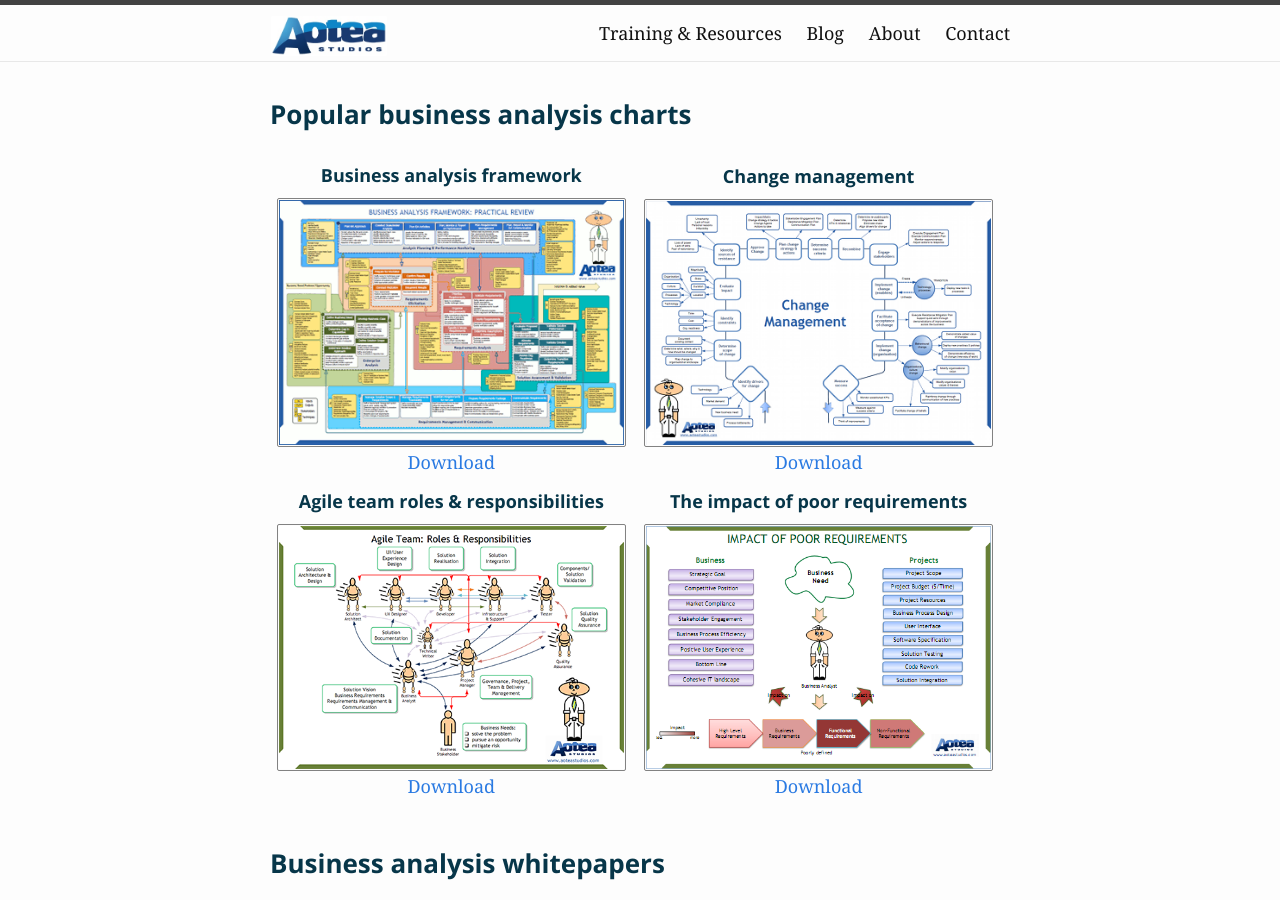
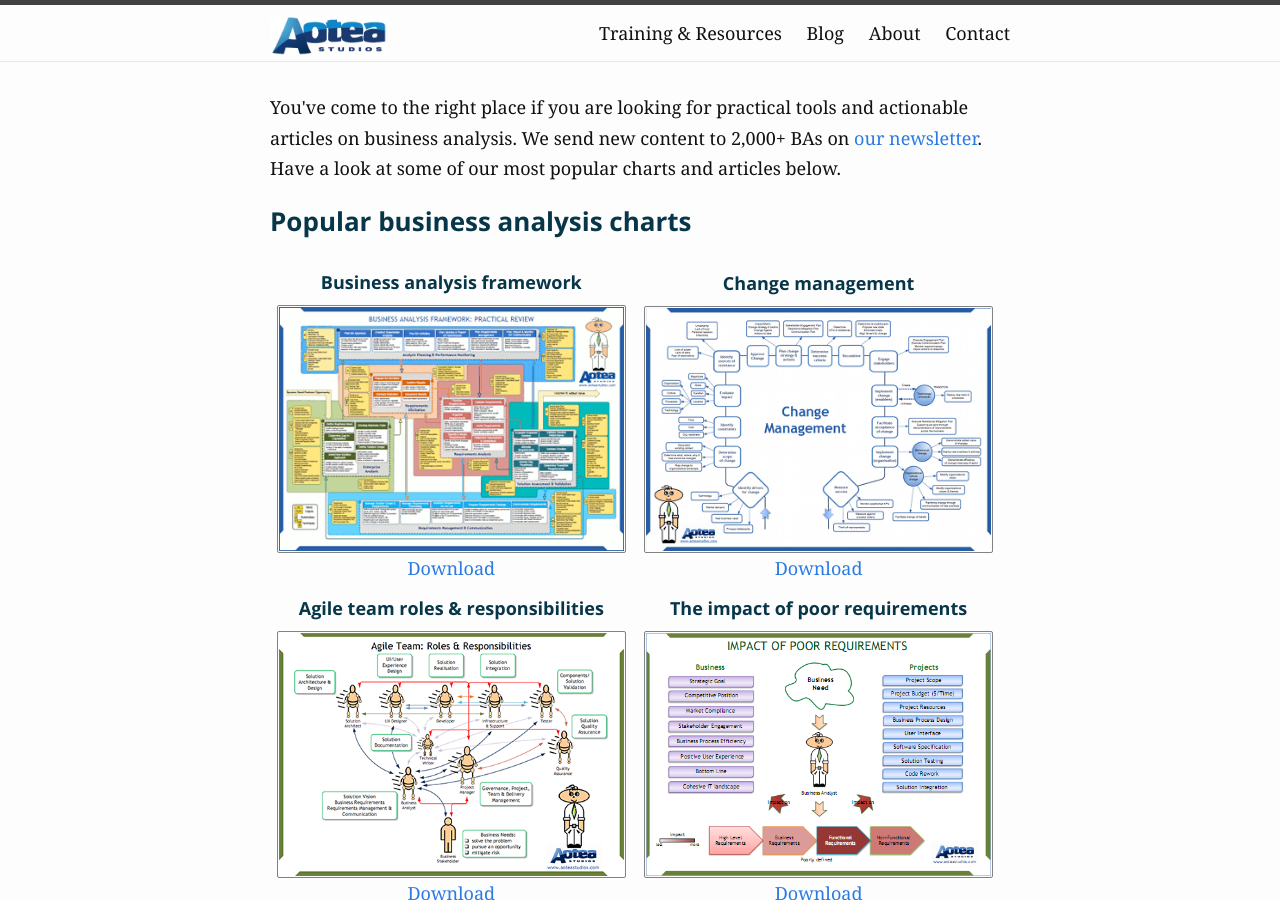
Before and after one commit to alexkorban/aoteastudios.com, a Jekyll site: the page built from index.html, in a window 1280 px wide and 900 px high. Built offline with Jekyll 4.4.1, drawn with Linux system fonts in a browser that asks for light colours; nearby versions of some CDN libraries; some web fonts are replaced.

Commit message:
Add a lead paragraph

```diff
--- a/index.html
+++ b/index.html
@@ -9,6 +9,7 @@
   }
   </style>
 
+<p>You've come to the right place if you are looking for practical tools and actionable articles on business analysis. We send new content to 2,000+ BAs on <a href="http://aoteastudios.com">our newsletter</a>. Have a look at some of our most popular charts and articles below.</p>
 
   <h2>Popular business analysis charts</h2>
 
```
